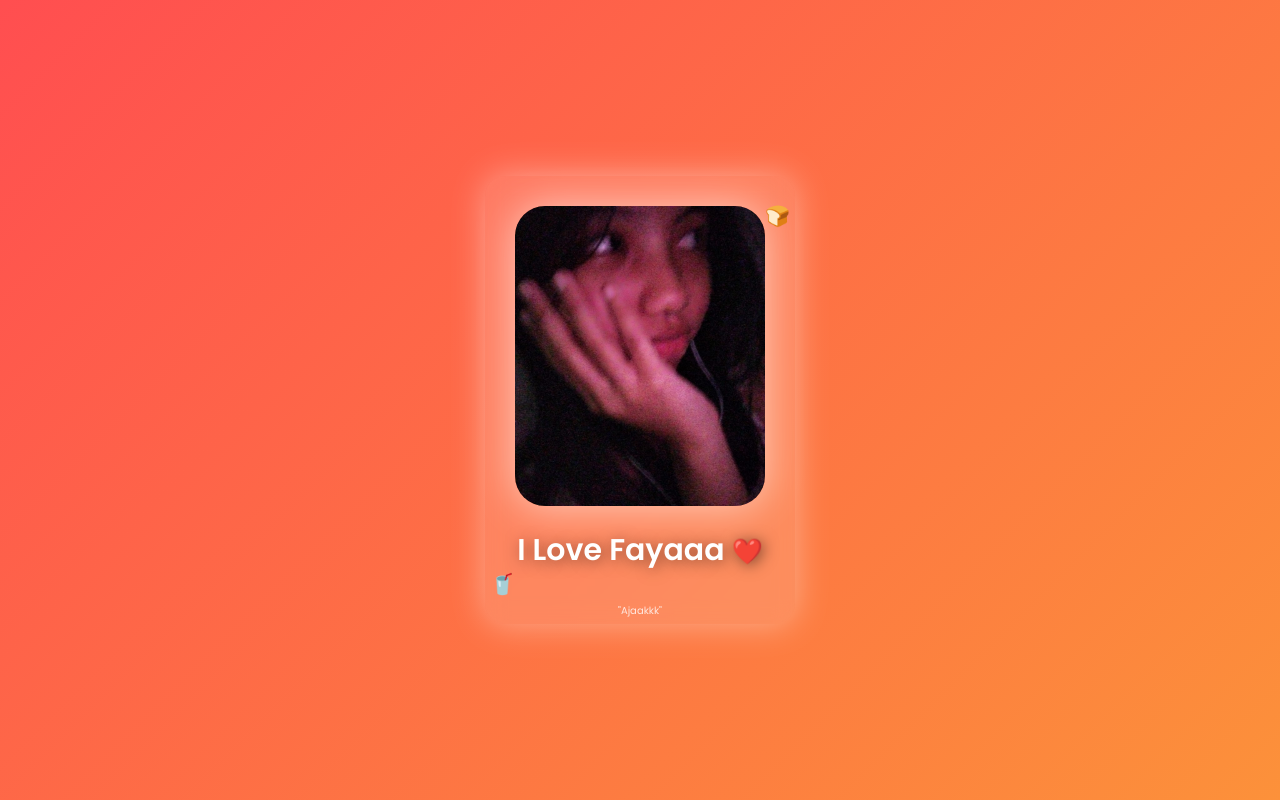
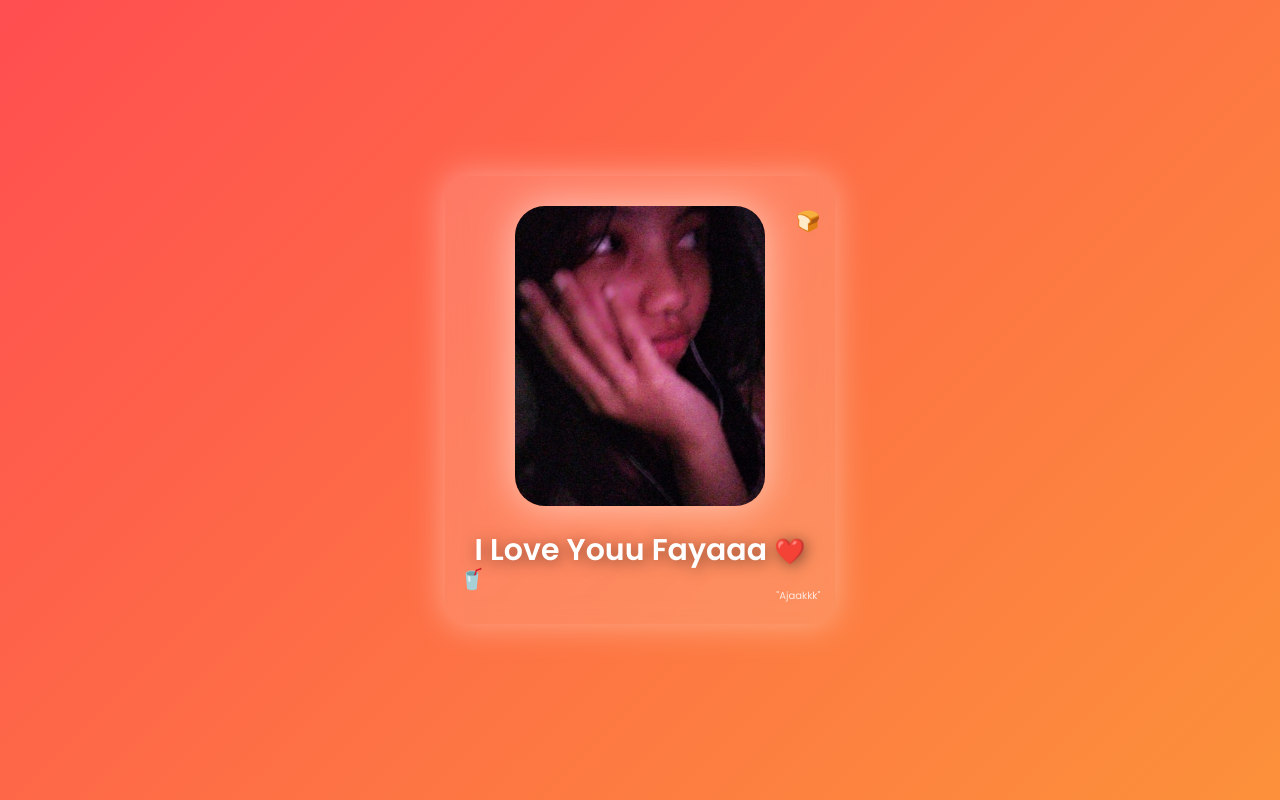
Before and after one commit to fazz270609/symmetrical-waddle, a plain HTML site: page index.html in a window 1280 px wide. Drawn offline with Linux system fonts and the light colour scheme.

Commit message:
Update index.html

```diff
--- a/index.html
+++ b/index.html
@@ -3,7 +3,7 @@
 <head>
     <meta charset="UTF-8">
     <meta name="viewport" content="width=device-width, initial-scale=1.0">
-    <title>I Love Fayaaa</title>
+    <title>I Love Youu Fayaaa</title>
     <link href="https://fonts.googleapis.com/css2?family=Poppins:wght@400;600&display=swap" rel="stylesheet">
     <style>
         body {
@@ -64,36 +64,33 @@
             font-size: 10px;
             opacity: 0.8;
             position: absolute;
-            bottom: -5px;
-            left: 50%;
-            transform: translateX(-50%);
+            bottom: 10px;
+            right: 15px;
         }
 
-        .emoji-roti {
+        .emoji {
             font-size: 20px;
             position: absolute;
-            top: 5px;
-            right: 5px;
+            top: 10px;
+            right: 15px;
         }
 
-        .emoji-popice {
+        .emoji2 {
             font-size: 20px;
             position: absolute;
-            bottom: 5px;
-            left: 5px;
+            bottom: 10px;
+            left: 15px;
         }
     </style>
 </head>
 <body>
 
     <div class="container">
-        <img src="https://raw.githubusercontent.com/fazz270609/symmetrical-waddle/main/faya.png"
-             alt="Faya" class="profile-pic">
-
-        <h1 class="title">I Love Fayaaa <span class="heart">❤️</span></h1>
+        <img src="faya.png" alt="Faya" class="profile-pic">
+        <h1 class="title">I Love Youu Fayaaa <span class="heart">❤️</span></h1>
         <p class="small-text">"Ajaakkk"</p>
-        <p class="emoji-roti">🍞</p> <!-- Roti di kanan atas -->
-        <p class="emoji-popice">🥤</p> <!-- Pop Ice di kiri bawah -->
+        <p class="emoji">🍞</p> <!-- Roti Goreng di kanan atas -->
+        <p class="emoji2">🥤</p> <!-- Pop Ice di kiri bawah -->
     </div>
 
 </body>
```
